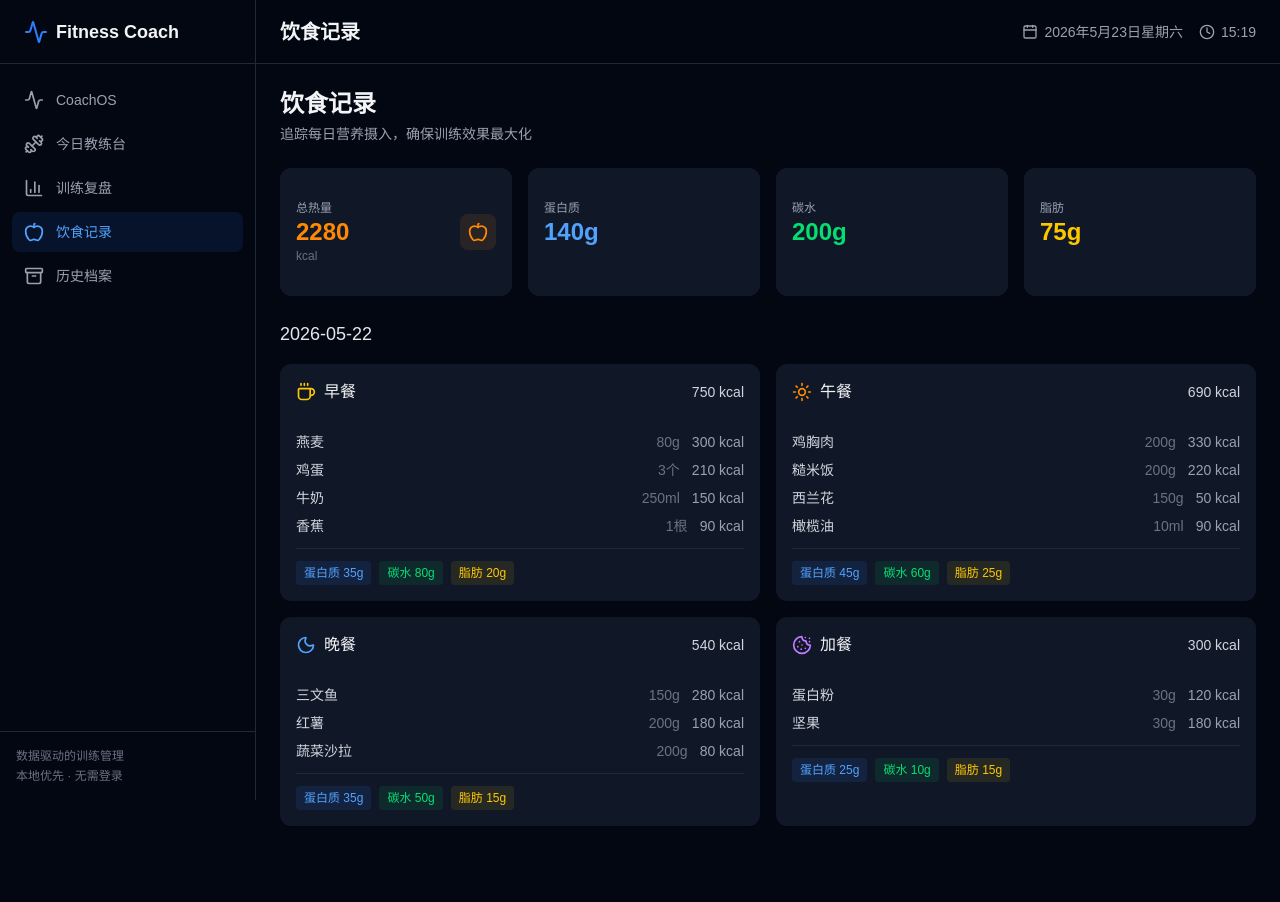
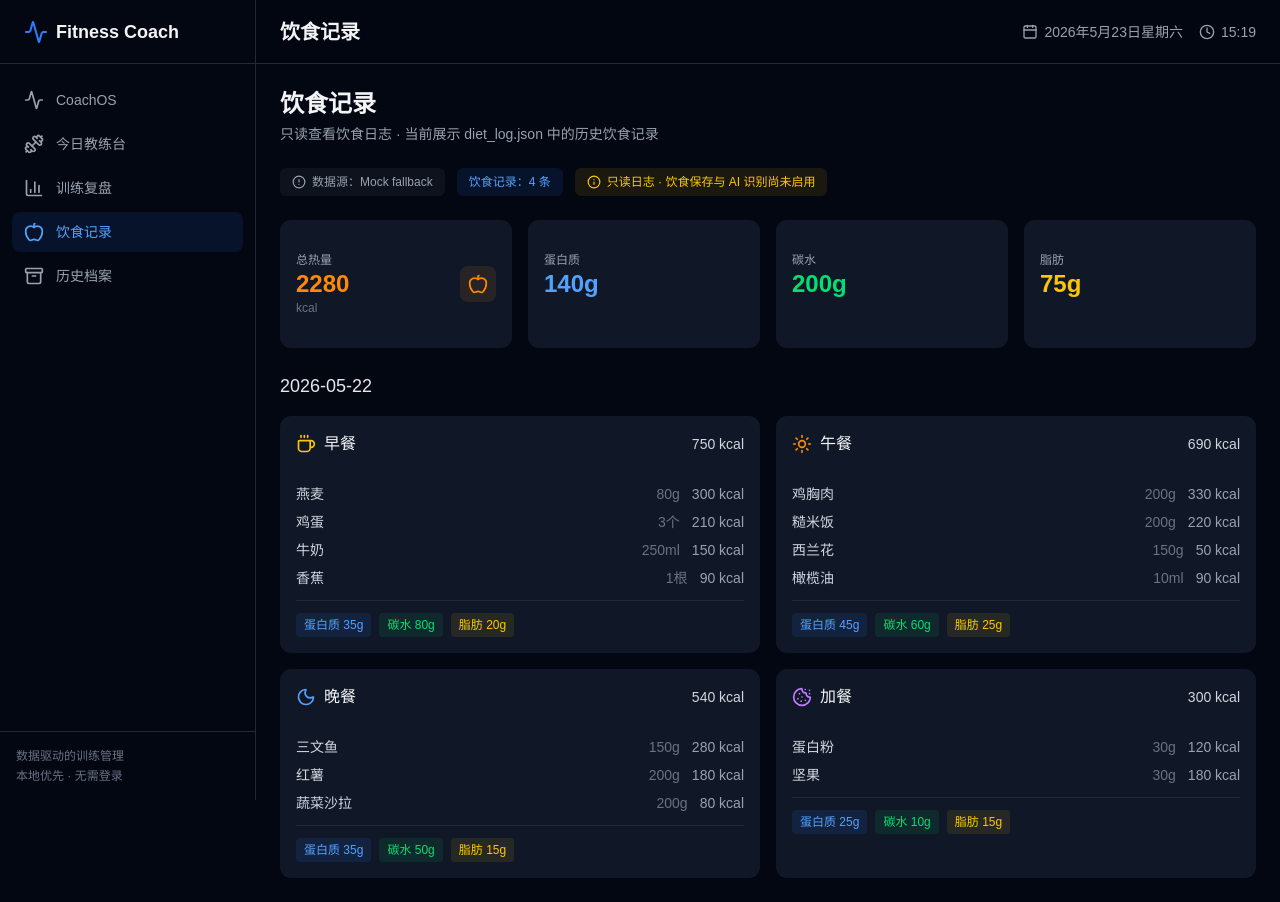
Before and after one commit to pankechen0605/fitness-coach-web, a Next.js app: page /diet in a window 1280 px wide. Before the commit the page ends 850 px from the top, so only its background shows below. Built offline with nearby package versions, Linux system fonts and the light colour scheme.

Commit message:
chore: clarify read-only diet page
Update /diet page to explicitly show it's a read-only diet log view.
Add source badge, record count, and empty state handling.

Co-Authored-By: Claude Opus 4.7 <noreply@anthropic.com>

```diff
--- a/app/diet/page.tsx
+++ b/app/diet/page.tsx
@@ -1,10 +1,12 @@
 import { Apple } from 'lucide-react';
 import { Card, CardContent } from '@/components/ui/card';
 import { DietRecordList } from '@/components/diet/DietRecordList';
+import { DietSourceNotice } from '@/components/diet/DietSourceNotice';
 import { DietRepository } from '@/lib/data';
 
 export default async function DietPage() {
   const dietRecords = await DietRepository.getAll();
+  const source = DietRepository.lastSource;
 
   const totalDailyCalories = dietRecords.reduce(
     (sum, record) => sum + (record.totalCalories ?? 0),
@@ -26,9 +28,12 @@ export default async function DietPage() {
       <div>
         <h2 className="text-2xl font-bold text-gray-100">饮食记录</h2>
         <p className="mt-1 text-sm text-gray-400">
-          追踪每日营养摄入，确保训练效果最大化
+          只读查看饮食日志 · 当前展示 diet_log.json 中的历史饮食记录
         </p>
       </div>
+
+      {/* Source notice */}
+      <DietSourceNotice source={source} recordCount={dietRecords.length} />
 
       {/* Daily summary */}
       <div className="grid grid-cols-1 gap-4 sm:grid-cols-4">
@@ -78,7 +83,15 @@ export default async function DietPage() {
       </div>
 
       {/* Meals by date */}
-      <DietRecordList records={dietRecords} />
+      {dietRecords.length === 0 ? (
+        <Card className="border-gray-800 bg-gray-900">
+          <CardContent className="p-8 text-center">
+            <p className="text-sm text-gray-400">暂无饮食记录</p>
+          </CardContent>
+        </Card>
+      ) : (
+        <DietRecordList records={dietRecords} />
+      )}
     </div>
   );
 }
--- /dev/null
+++ b/components/diet/DietSourceNotice.tsx
@@ -0,0 +1,34 @@
+import { Database, AlertCircle, Info } from 'lucide-react';
+import type { DataSource } from '@/lib/data';
+
+interface DietSourceNoticeProps {
+  source: DataSource;
+  recordCount: number;
+}
+
+export function DietSourceNotice({ source, recordCount }: DietSourceNoticeProps) {
+  return (
+    <div className="flex flex-wrap items-center gap-3">
+      {source === 'local' ? (
+        <div className="flex items-center gap-1.5 rounded-md bg-green-500/10 px-3 py-1.5">
+          <Database className="h-3.5 w-3.5 text-green-400" />
+          <span className="text-xs text-green-400">数据源：Local JSON</span>
+        </div>
+      ) : (
+        <div className="flex items-center gap-1.5 rounded-md bg-gray-500/10 px-3 py-1.5">
+          <AlertCircle className="h-3.5 w-3.5 text-gray-400" />
+          <span className="text-xs text-gray-400">数据源：Mock fallback</span>
+        </div>
+      )}
+
+      <div className="flex items-center gap-1.5 rounded-md bg-blue-500/10 px-3 py-1.5">
+        <span className="text-xs text-blue-400">饮食记录：{recordCount} 条</span>
+      </div>
+
+      <div className="flex items-center gap-1.5 rounded-md bg-yellow-500/10 px-3 py-1.5">
+        <Info className="h-3.5 w-3.5 text-yellow-400" />
+        <span className="text-xs text-yellow-400">只读日志 · 饮食保存与 AI 识别尚未启用</span>
+      </div>
+    </div>
+  );
+}
```
Also changed, not shown: 1 other file (tests, documents, lock files or other folders).
